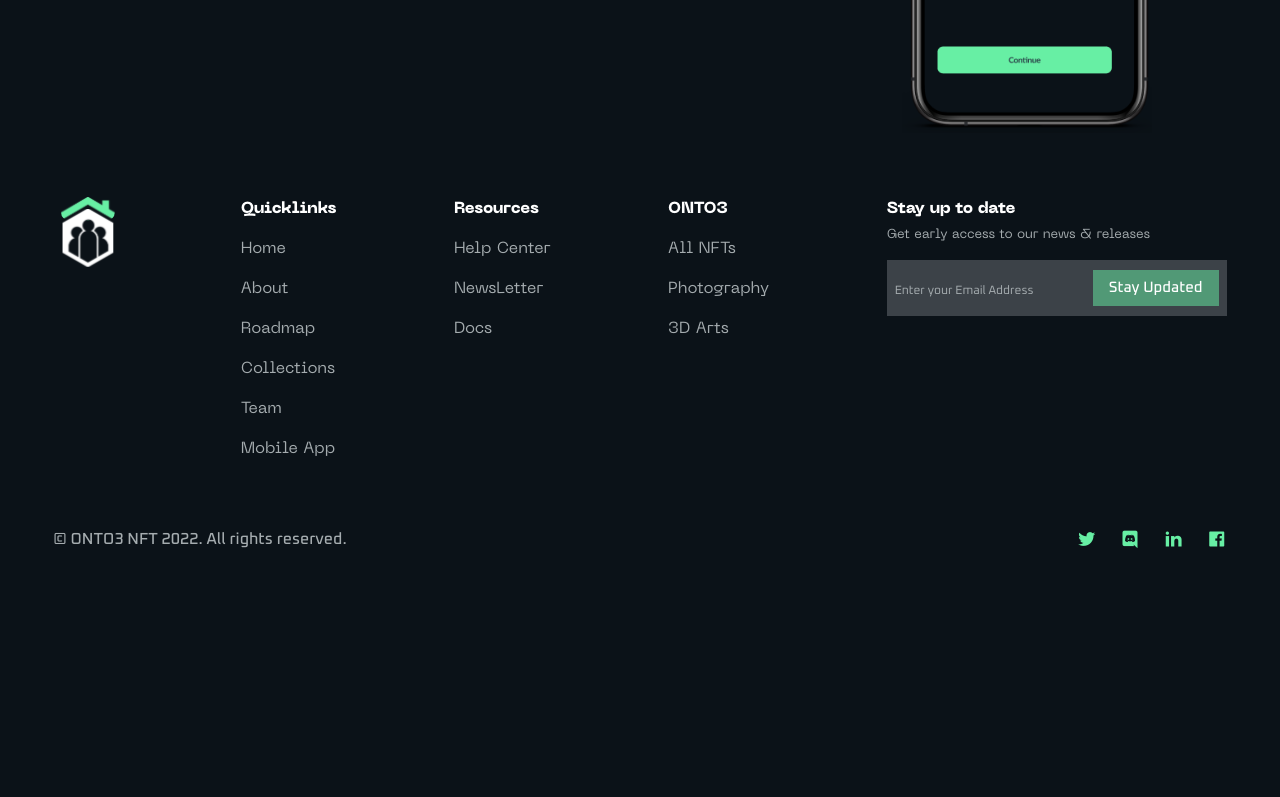
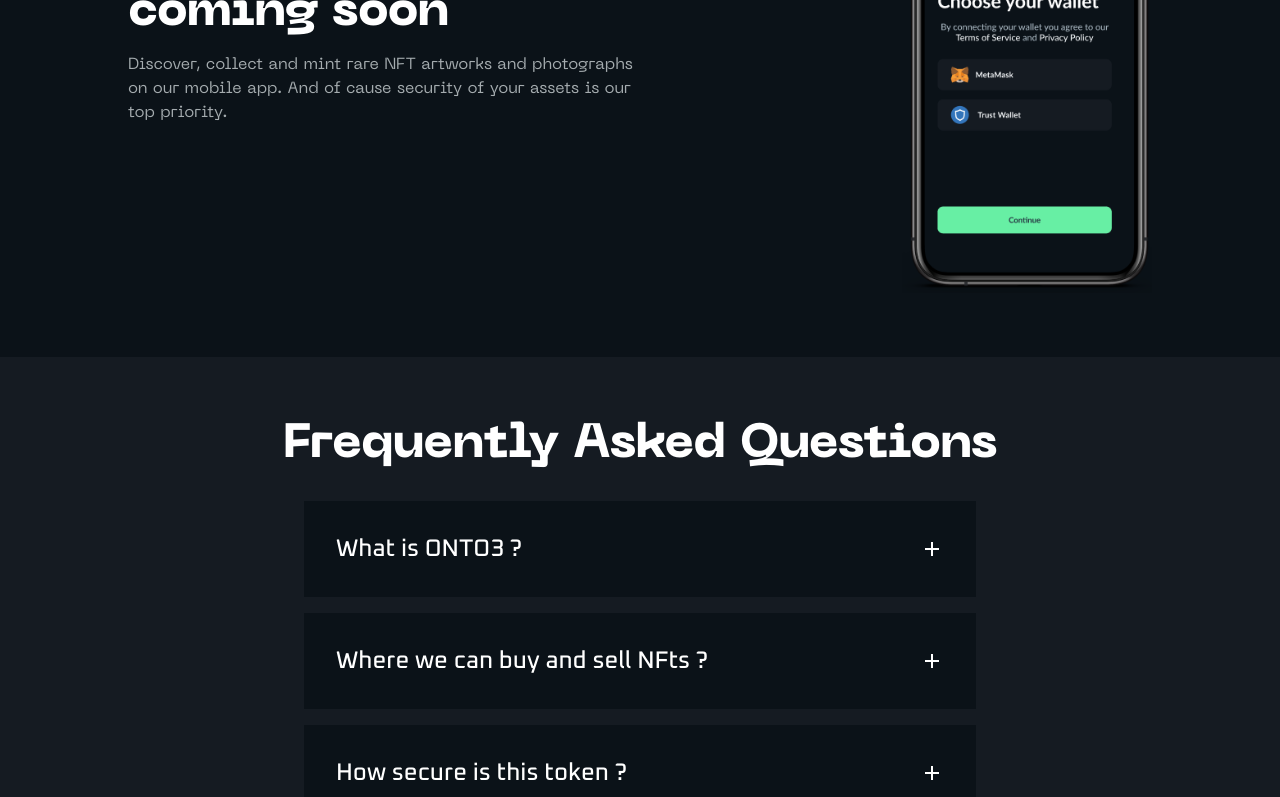
Before and after one commit to Theo-flux/onto3, a React (Vite) app: page / in a window 1280 px wide. Shown: the part 2000-2797 px from the top of the page. Before the commit the page ends 2585 px from the top, so only its background shows below. Built offline with nearby package versions, Linux system fonts and the light colour scheme.

Commit message:
FAQ section

```diff
--- a/src/App.jsx
+++ b/src/App.jsx
@@ -1,5 +1,5 @@
 import { useState } from 'react'
-import { Footer, Home, Navbar, About, Roadmap, AppComing } from '../src/components';
+import { Footer, Home, Navbar, About, Roadmap, AppComing, Faq } from '../src/components';
 import "./assets/css/onto3.css";
 
 function App() {
@@ -11,6 +11,7 @@ function App() {
       <About/>
       <Roadmap/>
       <AppComing/>
+      <Faq/>
       <Footer/>
     </div>
   )
--- a/src/components/about/About.jsx
+++ b/src/components/about/About.jsx
@@ -4,7 +4,7 @@ import nft from "../../images/nft.png";
 
 function About() {
   return (
-    <Section className={""}>
+    <Section id="about" className={""}>
      <Div>
         <div className="flex flex-col md:flex-row justify-between mb-10">
                 <div className="w-full md:w-[45%]">
--- /dev/null
+++ b/src/components/faq/Faq.jsx
@@ -0,0 +1,65 @@
+import React, { useState } from 'react'
+import { Section, Div, SubTitle, Card } from '../../shared';
+import {faqs} from "./faqs";
+
+
+function FaqCard({faq, index, toggleFaq, handler}){
+    const {question, answer} = faq;
+
+    return(
+        <div className="backdrop-filter backdrop-blur-lg bg-opacity-30 bg-bunker p-4 md:p-8">
+            <div onClick={() => {handler(index)}} className="text-white flex justify-between items-center cursor-pointer">
+                <h5 className="font-oxanium font-medium text-md md:text-2xl">{question}</h5>
+                <i className={`font-oxanium text-2xl ${toggleFaq === index ? "ri-subtract-line" : "ri-add-line"}`}></i>
+            </div>
+
+            {
+                toggleFaq === index &&
+                <div className="mt-4">
+                    <p className="text-gray text-sm md:text-base">{ answer }</p>
+                </div>
+            }
+        </div>
+    )
+}
+
+function Faq() {
+    const [toggleFaq, setToggleFaq] = useState()
+
+    function handleIndex(arg){
+        if(toggleFaq === arg){
+          return setToggleFaq(null)
+        }
+        setToggleFaq(arg)
+    }
+
+    return (
+        <Section id="faq" className={"bg-black"}>
+            <Div className="">
+                <div className="">
+                    <div className="text-center mb-8">
+                        <SubTitle>Frequently Asked Questions</SubTitle>
+                    </div>
+
+                    <div className="grid grid-cols-1 gap-4 w-full mx-auto max-w-2xl">
+                        {
+                            faqs.map((faq, index) => {
+                                return(
+                                    <FaqCard
+                                        index={index}
+                                        handler={handleIndex}
+                                        toggleFaq={toggleFaq}
+                                        key={index}
+                                        faq={faq}
+                                    />
+                                )
+                            })
+                        }
+                    </div>
+                </div>
+            </Div>
+        </Section>
+    )
+}
+
+export default Faq;
--- /dev/null
+++ b/src/components/faq/faqs.jsx
@@ -0,0 +1,37 @@
+export const faqs = [
+    {
+        id: "1",
+        question: "What is ONTO3 ?",
+        answer: `
+            Lorem ipsum dolor sit amet, consectetur adipisicing elit,
+            sed do eiusmod tempor incididunt ut labore et dolore magna aliqua. Ut enim ad minim veniam,
+            quis nostrud exercitation ullamco laboris nisi ut aliquip ex ea commodo consequat.`
+    },
+
+    {
+        id: "2",
+        question: "Where we can buy and sell NFts ?",
+        answer: `
+            Lorem ipsum dolor sit amet, consectetur adipisicing elit,
+            sed do eiusmod tempor incididunt ut labore et dolore magna aliqua. Ut enim ad minim veniam,
+            quis nostrud exercitation ullamco laboris nisi ut aliquip ex ea commodo consequat.`
+    },
+
+    {
+        id: "3",
+        question: "How secure is this token ?",
+        answer: `
+            Lorem ipsum dolor sit amet, consectetur adipisicing elit,
+            sed do eiusmod tempor incididunt ut labore et dolore magna aliqua. Ut enim ad minim veniam,
+            quis nostrud exercitation ullamco laboris nisi ut aliquip ex ea commodo consequat.`
+    },
+
+    {
+        id: "4",
+        question: "What is your contract address ?",
+        answer: `
+            Lorem ipsum dolor sit amet, consectetur adipisicing elit,
+            sed do eiusmod tempor incididunt ut labore et dolore magna aliqua. Ut enim ad minim veniam,
+            quis nostrud exercitation ullamco laboris nisi ut aliquip ex ea commodo consequat.`
+    },
+]
--- a/src/components/home/Home.jsx
+++ b/src/components/home/Home.jsx
@@ -3,7 +3,7 @@ import { Section, Text, Title, Button } from "../../shared";
 
 function Home() {
   return (
-    <Section id="home" className={""}>
+    <Section id="home" className={"bg-black"}>
       <div className="mx-auto w-11/12 max-w-7xl pt-48 pb-16 md:py-32">
         <div className="">
           <div className="w-full mx-auto max-w-[750px] mb-8">
--- a/src/components/index.jsx
+++ b/src/components/index.jsx
@@ -4,3 +4,4 @@ export { default as Home } from "./home/Home";
 export { default as  About} from "./about/About";
 export { default as Roadmap } from "./roadmap/Roadmap";
 export { default as AppComing } from "./appComing/AppComing";
+export { default as Faq } from "./faq/Faq";
--- a/src/components/navbar/Navbar.jsx
+++ b/src/components/navbar/Navbar.jsx
@@ -30,8 +30,8 @@ const navigations = [
 
     {
         id: "5",
-        name: "Team",
-        link: "#team",
+        name: "FAQs",
+        link: "#faq",
     }
 ]
 
@@ -69,7 +69,7 @@ function Navbar() {
     }
 
     return (
-        <Section className="fixed z-50 w-full bg-[#0B121890]">
+        <Section className="fixed backdrop-filter backdrop-blur-lg bg-opacity-30 z-50 w-full bg-[#0B1218]">
             <Nav className="">
                 <div className="flex justify-between items-center">
                     <a href="#home" className="cursor-pointer flex justify-between items-center w-[100px]">
--- a/src/components/navbar/nav.css
+++ b/src/components/navbar/nav.css
@@ -37,3 +37,8 @@
 #navMenu.active > span:nth-child(3){
     transform: translateY(-9px) rotate(90deg);
 }
+
+.glassMorphism {
+    box-shadow: inset 0 0 2000px rgba(255, 255, 255, .5);
+    filter: blur(10px);
+}
--- a/src/components/roadmap/Roadmap.jsx
+++ b/src/components/roadmap/Roadmap.jsx
@@ -6,7 +6,7 @@ const Card = ({data}) => {
   const {id, month, items} = data;
 
   return(
-    <div className={`${id == '2' ? "md:border-x-0 xl:border": ""} border border-[#a5acaf80] w-full md:w-[350px] font-oxanium mb-4 md:m-0`}>
+    <div className={`${id == '2' ? "md:border-x-0 xl:border": ""} backdrop-filter backdrop-blur-lg bg-opacity-30 border border-[#a5acaf50] w-full md:w-[350px] font-oxanium mb-4 md:m-0`}>
       <div className="p-8">
         <div className="animate-pulse flex justify-center items-center w-[35px] h-[35px] bg-gray rotate-45 mb-8">
           <p className="text-white absolute font-bold rotate-[-45deg]">{id}</p>
@@ -36,7 +36,7 @@ const Card = ({data}) => {
 
 function Roadmap() {
   return (
-    <Section id="roadmap">
+    <Section id="roadmap" className={"bg-black"}>
       <Div>
         <div className="">
           <div className="text-center mb-8">
--- a/src/shared/containers/Div.jsx
+++ b/src/shared/containers/Div.jsx
@@ -2,7 +2,7 @@ import React from "react";
 
 const Div = ({children, className, ...restProps}) => {
     return(
-        <div {...restProps} className = {`mx-auto w-11/12 max-w-7xl py-8 ${className}`}>
+        <div {...restProps} className = {`mx-auto w-11/12 max-w-7xl py-16 ${className}`}>
             { children }
         </div>
     )
```
